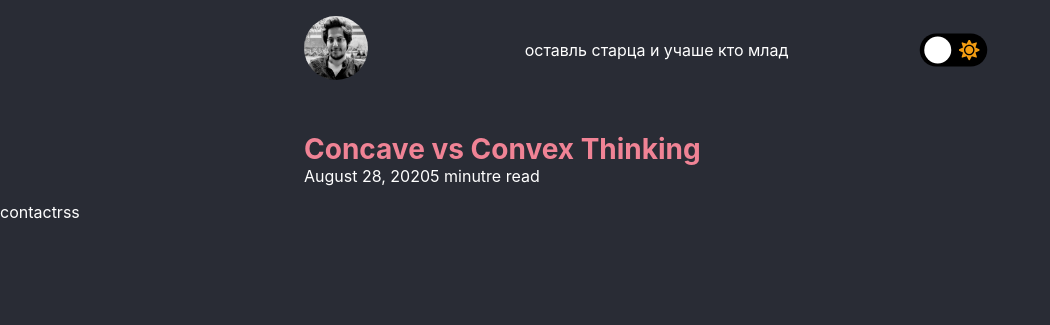
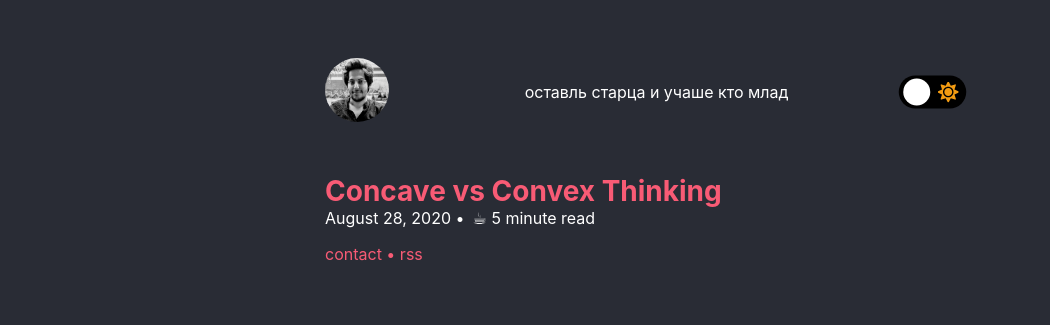
Before and after one commit to chodharyshubhampanwar/chodharyshubhampanwar.github.io, a plain HTML site: page index.html in a window 1280 px wide. Shown: the whole page, without its empty margins (0-1050 px from the left). Drawn offline with Linux system fonts and the light colour scheme.

Commit message:
changes to repo

```diff
--- a/index.css
+++ b/index.css
@@ -21,20 +21,35 @@ a:visited,
 a:link,
 a:active {
   text-decoration: none;
-  color: rgb(240, 131, 149);
+  color: rgb(248, 91, 117);
 }
 h1 {
   font-size: 1.75rem;
 }
-nav,
+#wrapper {
+  padding: 2.625rem 1.3125rem;
+  max-width: 42rem;
+  margin: 1rem auto;
+  box-sizing: border-box;
+}
+
+header,
 .articles-wrapper {
+  display: flex;
+  align-items: center;
+  justify-content: space-between;
+  box-sizing: border-box;
+}
+
+.footer-wrapper {
   display: flex;
   flex-wrap: wrap;
   align-items: center;
-  justify-content: space-between;
+  justify-content: flex-start;
   max-width: 42rem;
   margin: 1rem auto;
   box-sizing: border-box;
+  color: rgb(240, 131, 149);
 }
 
 img {
--- a/index.html
+++ b/index.html
@@ -8,8 +8,8 @@
         <link rel="stylesheet" href="./index.css">
     </head>
     <body>
+        <div id="wrapper">
         <header>
-            <nav>
                 <div>
                     <img src="./shubham-panwar.png" alt="main-logo" style="margin-right: 0.875rem; margin-bottom: 0px; width: 4rem; height: 4rem; border-radius: 50%;">
                 </div>
@@ -25,7 +25,7 @@
 	</label>
 </div>
 
-            </nav>
+
         </header>
         <main>
             <!-- <form id="form">
@@ -34,12 +34,14 @@
             </form>-->
             <article class="articles-wrapper" style="margin-top: 3rem; display: block;">
                 <a href=""><h1>Concave vs Convex Thinking</h1></a>
-                <div style="display: flex;">
-                    <p>August 28, 2020</p>
-                    <p>5 minutre read</p>
+                <div style="display: flex; gap: .5rem;">
+                    <p>August 28, 2020 • </p>
+                    <p>
+☕ 5 minute read</p>
+</div>
                 </article>
 
-            </div>
+
 
         </main>
 
@@ -53,9 +55,12 @@ chk.addEventListener('change', () => {
 
 </script>
 <footer>
-    <div style="display: flex;" >  <p>contact</p>
-    <p>rss</p></div>
+    <div class="footer-wrapper" >
+    <a href=""><p>contact&nbsp;•</p></a>
+    <a href=""><p>&nbsp;rss</p></a>
+</div>
 
 </footer>
+</div>
     </body>
 </html>
```
